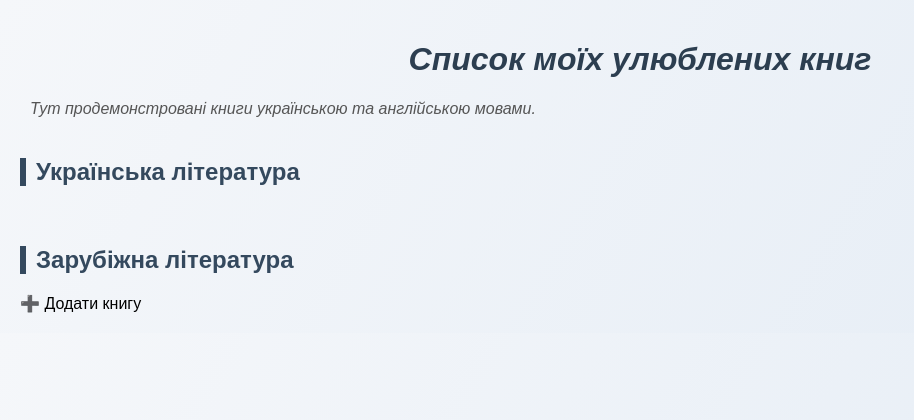
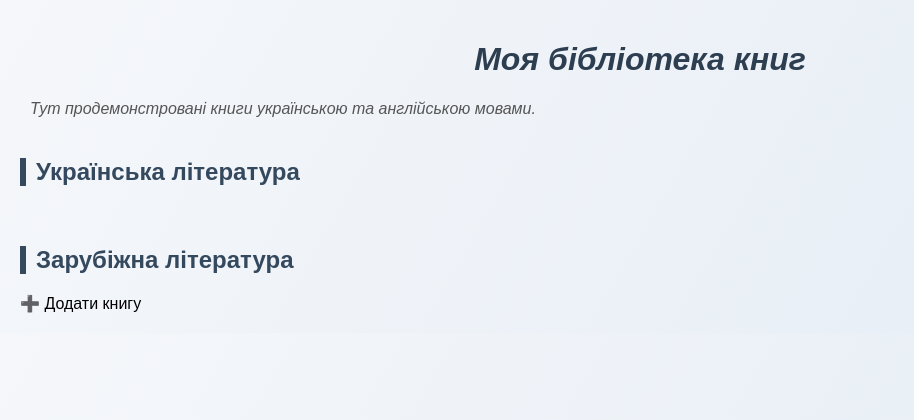
Before and after one commit to Dyakivv/Fastapi-books, a FastAPI app: template templates/index.html in a window 1280 px wide. Shown: the top 420 px of the page, without its empty margins (0-914 px from the left). Run offline with FastAPI, Linux system fonts and the light colour scheme; the template is opened without the code that fills it, so the values that code supplies are empty.

Commit message:
update index page

```diff
--- a/templates/index.html
+++ b/templates/index.html
@@ -2,7 +2,7 @@
 <html lang="uk">
 <head>
     <meta charset="UTF-8">
-    <title>Список моїх улюблених книг</title>
+    <title>Моя бібліотека книг</title>
 
     <style>
         body {
@@ -93,7 +93,7 @@
 
 <body>
 
-<h1>Список моїх улюблених книг</h1>
+<h1>Моя бібліотека книг</h1>
 
 <p class="section-text">Тут продемонстровані книги українською та англійською мовами.</p>
 
```
